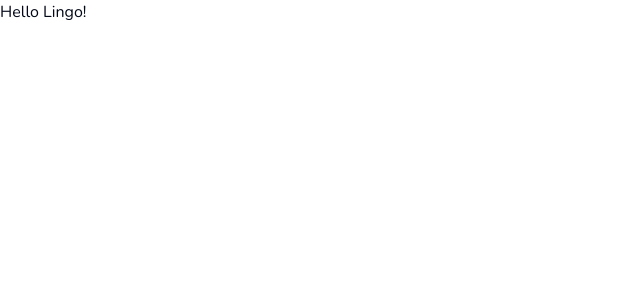
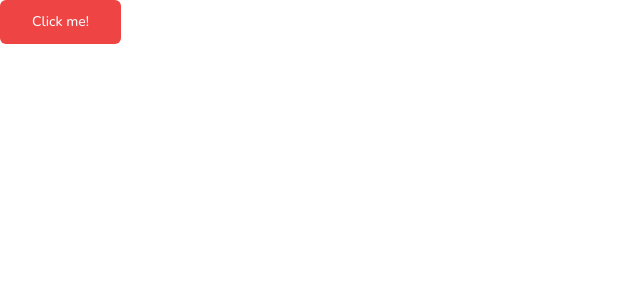
Before and after one commit to jakubfiglak/lingo, a Next.js app: page / in a window 1280 px wide. Shown: the top 300 px of the page, without its empty margins (0-640 px from the left). Built offline with nearby package versions, Linux system fonts and the light colour scheme.

Commit message:
feat: add shadcn button

```diff
--- a/app/page.tsx
+++ b/app/page.tsx
@@ -1,7 +1,11 @@
+import { Button } from "@/components/ui/button";
+
 export default function Home() {
   return (
     <div>
-      <p>Hello Lingo!</p>
+      <Button size="lg" variant="destructive">
+        Click me!
+      </Button>
     </div>
   );
 }
--- /dev/null
+++ b/components/ui/button.tsx
@@ -0,0 +1,56 @@
+import * as React from "react"
+import { Slot } from "@radix-ui/react-slot"
+import { cva, type VariantProps } from "class-variance-authority"
+
+import { cn } from "@/lib/utils"
+
+const buttonVariants = cva(
+  "inline-flex items-center justify-center whitespace-nowrap rounded-md text-sm font-medium ring-offset-background transition-colors focus-visible:outline-none focus-visible:ring-2 focus-visible:ring-ring focus-visible:ring-offset-2 disabled:pointer-events-none disabled:opacity-50",
+  {
+    variants: {
+      variant: {
+        default: "bg-primary text-primary-foreground hover:bg-primary/90",
+        destructive:
+          "bg-destructive text-destructive-foreground hover:bg-destructive/90",
+        outline:
+          "border border-input bg-background hover:bg-accent hover:text-accent-foreground",
+        secondary:
+          "bg-secondary text-secondary-foreground hover:bg-secondary/80",
+        ghost: "hover:bg-accent hover:text-accent-foreground",
+        link: "text-primary underline-offset-4 hover:underline",
+      },
+      size: {
+        default: "h-10 px-4 py-2",
+        sm: "h-9 rounded-md px-3",
+        lg: "h-11 rounded-md px-8",
+        icon: "h-10 w-10",
+      },
+    },
+    defaultVariants: {
+      variant: "default",
+      size: "default",
+    },
+  }
+)
+
+export interface ButtonProps
+  extends React.ButtonHTMLAttributes<HTMLButtonElement>,
+    VariantProps<typeof buttonVariants> {
+  asChild?: boolean
+}
+
+const Button = React.forwardRef<HTMLButtonElement, ButtonProps>(
+  ({ className, variant, size, asChild = false, ...props }, ref) => {
+    const Comp = asChild ? Slot : "button"
+    return (
+      <Comp
+        className={cn(buttonVariants({ variant, size, className }))}
+        ref={ref}
+        {...props}
+      />
+    )
+  }
+)
+Button.displayName = "Button"
+
+export { Button, buttonVariants }
--- a/package.json
+++ b/package.json
@@ -9,6 +9,7 @@
     "lint": "next lint"
   },
   "dependencies": {
+    "@radix-ui/react-slot": "^1.1.0",
     "class-variance-authority": "^0.7.0",
     "clsx": "^2.1.1",
     "lucide-react": "^0.416.0",
```
Also changed, not shown: 1 other file (tests, documents, lock files or other folders).
